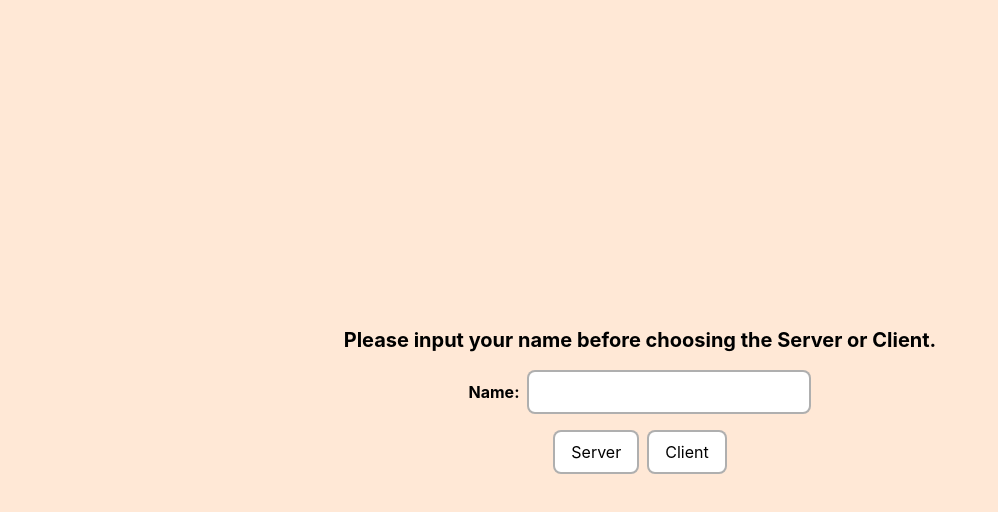
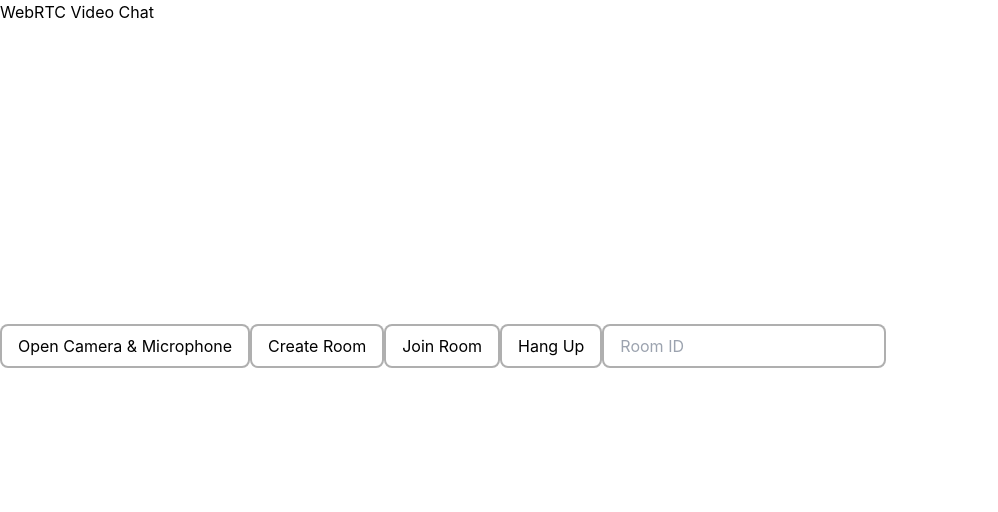
Before and after one commit to jasonchristopher21/push-to-talk, a React (Create React App) app: page / in a window 1280 px wide. Shown: the top 512 px of the page, without its empty margins (0-998 px from the left). Built offline with nearby package versions, Linux system fonts and the light colour scheme; no server answers.

Commit message:
Push FirebaseRTC Modification

```diff
--- a/package.json
+++ b/package.json
@@ -6,6 +6,8 @@
     "@testing-library/jest-dom": "^5.17.0",
     "@testing-library/react": "^13.4.0",
     "@testing-library/user-event": "^13.5.0",
+    "dotenv": "^16.4.5",
+    "firebase": "^11.0.1",
     "react": "^18.3.1",
     "react-dom": "^18.3.1",
     "react-scripts": "5.0.1",
--- a/src/App.js
+++ b/src/App.js
@@ -1,10 +1,15 @@
 import React from 'react';
 import { useState } from 'react';
 import Display from './components/Display';
+import { db } from './firebase';
+import { getDatabase, ref, set, push, update } from "firebase/database"
+
+import RoomFunctions from './RoomFunctions';
 
 function App() {
   const [display, setDisplay] = useState(null);
   const [name, setName] = useState('');
+  const [dummyCounter, setDummyCounter] = useState(0);
   const customButtonStyle = `border-[2px] bg-white px-4 py-2 border-[#00000050] rounded-lg hover:bg-[#00000025]`;
   const setDisplayToServer = () => {
     if (name.trim() === "") {
@@ -26,27 +31,45 @@ function App() {
       setName(e.target.value);
   }
 
-  if (!display) {
-    return (
-      <div className='w-full min-h-screen flex justify-center items-center flex-col bg-[#ffe8d6] gap-y-4'>
+  const addCounter = async () => {
+    // const db = getDatabase();
+    setDummyCounter(dummyCounter + 1);
+    console.log(db)
+    const dataRef = ref(db, 'dummyValue');
+    // const newDataRef = await push(dataRef); // Create a new unique ID in 'data'
+    await update(dataRef, {
+      count: dummyCounter
+    });
+    // setNewData(""); // Clear input after adding
+  }
 
-        <h1 className="text-xl font-bold">Please input your name before choosing the Server or Client.</h1>
-        <div className='flex gap-x-2 items-center'>
-          <label className='font-bold'>Name: </label>
-          <input className="py-2 px-4 border-[2px] border-[#00000050] rounded-lg" onChange={handleChange} value={name}/>
-        </div>
-        <div className='flex gap-x-2'>
-          <button className={customButtonStyle} onClick={setDisplayToServer}>Server</button>
-          <button className={customButtonStyle} onClick={setDisplayToClient}>Client</button>
-        </div>
-      </div>
 
-    )
-  } else {
-    return (
-      <Display mode={display}/>
-    )
-  }
+  return (
+    <RoomFunctions />
+  )
+
+  // if (!display) {
+  //   return (
+  //     <div className='w-full min-h-screen flex justify-center items-center flex-col bg-[#ffe8d6] gap-y-4'>
+
+  //       <h1 className="text-xl font-bold">Please input your name before choosing the Server or Client.</h1>
+  //       <div className='flex gap-x-2 items-center'>
+  //         <label className='font-bold'>Name: </label>
+  //         <input className="py-2 px-4 border-[2px] border-[#00000050] rounded-lg" onChange={handleChange} value={name}/>
+  //       </div>
+  //       <div className='flex gap-x-2'>
+  //         <button className={customButtonStyle} onClick={setDisplayToServer}>Server</button>
+  //         <button className={customButtonStyle} onClick={setDisplayToClient}>Client</button>
+  //         <button className={customButtonStyle} onClick={addCounter}>Check Database</button>
+  //       </div>
+  //     </div>
+
+  //   )
+  // } else {
+  //   return (
+  //     <Display mode={display}/>
+  //   )
+  // }
 }
 
 export default App;
--- /dev/null
+++ b/src/RoomFunctions.jsx
@@ -0,0 +1,181 @@
+// App.js
+import React, { useState, useRef, useEffect } from 'react';
+import { getFirestore, doc, collection, addDoc, setDoc, getDoc, getDocs,updateDoc, onSnapshot, deleteDoc } from 'firebase/firestore';
+// import { firebaseApp } from './firebase'; // Import initialized Firebase app
+import { firestore } from "./firebase"
+
+const configuration = {
+  iceServers: [
+    {
+      urls: [
+        'stun:stun1.l.google.com:19302',
+        'stun:stun2.l.google.com:19302',
+      ],
+    },
+  ],
+  iceCandidatePoolSize: 10,
+};
+
+function RoomFunctions() {
+  const [roomId, setRoomId] = useState(null);
+  const [isCaller, setIsCaller] = useState(false);
+  const [localStream, setLocalStream] = useState(null);
+  const [remoteStream, setRemoteStream] = useState(new MediaStream());
+  const localVideoRef = useRef(null);
+  const remoteVideoRef = useRef(null);
+  const peerConnectionRef = useRef(null);
+  const customButtonStyle = `border-[2px] bg-white px-4 py-2 border-[#00000050] rounded-lg hover:bg-[#00000025]`;
+
+  useEffect(() => {
+    if (localStream) {
+      localVideoRef.current.srcObject = localStream;
+    }
+  }, [localStream]);
+
+  useEffect(() => {
+    if (remoteStream) {
+      remoteVideoRef.current.srcObject = remoteStream;
+    }
+  }, [remoteStream]);
+
+  const openUserMedia = async () => {
+    if (!peerConnectionRef.current) {
+      peerConnectionRef.current = new RTCPeerConnection(configuration);
+    }
+
+    const stream = await navigator.mediaDevices.getUserMedia({ video: true, audio: true });
+    if (stream) {
+      setLocalStream(stream);
+      stream.getTracks().forEach(track => peerConnectionRef.current.addTrack(track, stream));
+    }
+  };
+
+
+  const createRoom = async () => {
+    setIsCaller(true);
+    const roomRef = doc(collection(firestore, 'rooms'));
+    setRoomId(roomRef.id);
+
+    peerConnectionRef.current = new RTCPeerConnection(configuration);
+    const callerCandidatesCollection = collection(roomRef, 'callerCandidates');
+
+    peerConnectionRef.current.addEventListener('icecandidate', async (event) => {
+      if (event.candidate) {
+        await addDoc(callerCandidatesCollection, event.candidate.toJSON());
+      }
+    });
+
+    const offer = await peerConnectionRef.current.createOffer();
+    await peerConnectionRef.current.setLocalDescription(offer);
+    await setDoc(roomRef, { offer });
+
+    onSnapshot(roomRef, async (snapshot) => {
+      const data = snapshot.data();
+      if (data?.answer && !peerConnectionRef.current.currentRemoteDescription) {
+        const answerDesc = new RTCSessionDescription(data.answer);
+        await peerConnectionRef.current.setRemoteDescription(answerDesc);
+      }
+    });
+
+    onSnapshot(collection(roomRef, 'calleeCandidates'), (snapshot) => {
+      snapshot.docChanges().forEach(change => {
+        if (change.type === 'added') {
+          const candidate = new RTCIceCandidate(change.doc.data());
+          peerConnectionRef.current.addIceCandidate(candidate);
+        }
+      });
+    });
+  };
+
+  const joinRoom = async () => {
+    const roomRef = doc(firestore, 'rooms', roomId);
+    const roomSnapshot = await getDoc(roomRef);
+
+    if (roomSnapshot.exists()) {
+      setIsCaller(false);
+      peerConnectionRef.current = new RTCPeerConnection(configuration);
+      const calleeCandidatesCollection = collection(roomRef, 'calleeCandidates');
+
+      peerConnectionRef.current.addEventListener('icecandidate', async (event) => {
+        if (event.candidate) {
+          await addDoc(calleeCandidatesCollection, event.candidate.toJSON());
+        }
+      });
+
+      const offer = roomSnapshot.data().offer;
+      await peerConnectionRef.current.setRemoteDescription(new RTCSessionDescription(offer));
+      const answer = await peerConnectionRef.current.createAnswer();
+      await peerConnectionRef.current.setLocalDescription(answer);
+      await updateDoc(roomRef, { answer });
+
+      onSnapshot(collection(roomRef, 'callerCandidates'), (snapshot) => {
+        snapshot.docChanges().forEach(change => {
+          if (change.type === 'added') {
+            const candidate = new RTCIceCandidate(change.doc.data());
+            peerConnectionRef.current.addIceCandidate(candidate);
+          }
+        });
+      });
+    }
+  };
+
+  const hangUp = async () => {
+    if (localStream) {
+      localStream.getTracks().forEach(track => track.stop());
+      setLocalStream(null);
+    }
+
+    if (remoteStream) {
+      remoteStream.getTracks().forEach(track => track.stop());
+      setRemoteStream(new MediaStream());
+    }
+
+    if (peerConnectionRef.current) {
+      peerConnectionRef.current.close();
+    }
+
+    if (roomId) {
+      const roomRef = doc(firestore, 'rooms', roomId);
+      const calleeCandidates = await getDocs(collection(roomRef, 'calleeCandidates'));
+      const callerCandidates = await getDocs(collection(roomRef, 'callerCandidates'));
+
+      await Promise.all([
+        ...calleeCandidates.docs.map(doc => deleteDoc(doc.ref)),
+        ...callerCandidates.docs.map(doc => deleteDoc(doc.ref)),
+        deleteDoc(roomRef),
+      ]);
+    }
+
+    setRoomId(null);
+    setIsCaller(false);
+  };
+  const handleChange = (event) => {
+    setRoomId(event.target.value);
+  };
+  return (
+    <div className="App">
+      <h1>WebRTC Video Chat</h1>
+      <video ref={localVideoRef} autoPlay playsInline muted style={{ width: '300px' }} />
+      <video ref={remoteVideoRef} autoPlay playsInline style={{ width: '300px' }} />
+      <div>
+        <button onClick={openUserMedia} className={customButtonStyle}>Open Camera & Microphone</button>
+        <button onClick={createRoom} className={customButtonStyle} disabled={isCaller}>Create Room</button>
+        <button onClick={joinRoom} className={customButtonStyle}>Join Room</button>
+        <button onClick={hangUp} className={customButtonStyle}>Hang Up</button>
+        <input
+          type="text"
+          id="input"
+          value={roomId}
+          onChange={handleChange}
+          placeholder='Room ID'
+          className={customButtonStyle}
+        />
+      </div>
+      <div>
+        {roomId && <p>Room ID: {roomId}</p>}
+      </div>
+    </div>
+  );
+}
+
+export default RoomFunctions;
--- /dev/null
+++ b/src/firebase.js
@@ -0,0 +1,32 @@
+// src/firebaseConfig.js
+import firebase from 'firebase/compat/app';
+import { getDatabase } from "firebase/database";
+import { getFirestore } from "firebase/firestore";
+
+const firebaseConfig = {
+  apiKey: process.env.REACT_APP_FIREBASE_API_KEY,
+  authDomain: process.env.REACT_APP_FIREBASE_AUTH_DOMAIN,
+  projectId: process.env.REACT_APP_FIREBASE_PROJECT_ID,
+  storageBucket: process.env.REACT_APP_FIREBASE_STORAGE_BUCKET,
+  messagingSenderId: process.env.REACT_APP_FIREBASE_MESSAGING_SENDER_ID,
+  appId: process.env.REACT_APP_FIREBASE_APP_ID,
+  databaseURL: process.env.REACT_APP_FIREBASE_DB_URL
+};
+
+// let firebaseApp = null;
+
+// // if (!firebase.apps.length) {
+// firebaseApp = firebase.initializeApp(firebaseConfig);
+// // }
+
+// export const db = getDatabase(firebaseApp);
+
+// export const app = firebaseApp;
+
+// Initialize Firebase
+const firebaseApp = firebase.initializeApp(firebaseConfig);
+
+// Export the database instance
+export const db = getDatabase(firebaseApp)
+
+export const firestore = getFirestore(firebaseApp);
```
Also changed, not shown: 2 other files (tests, documents, lock files or other folders).
